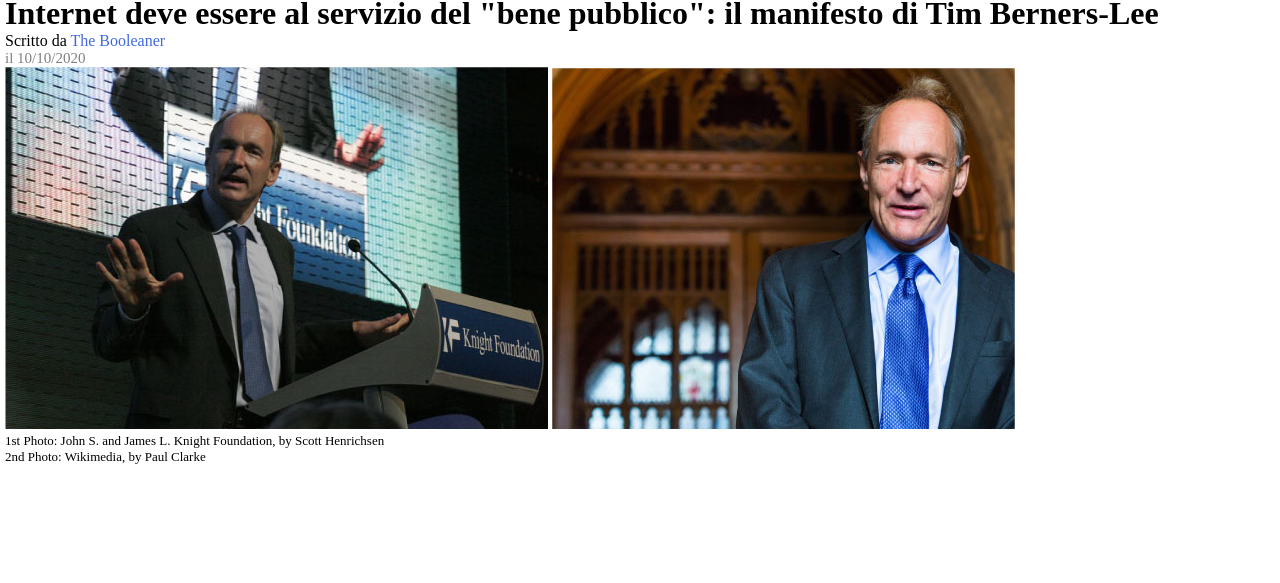
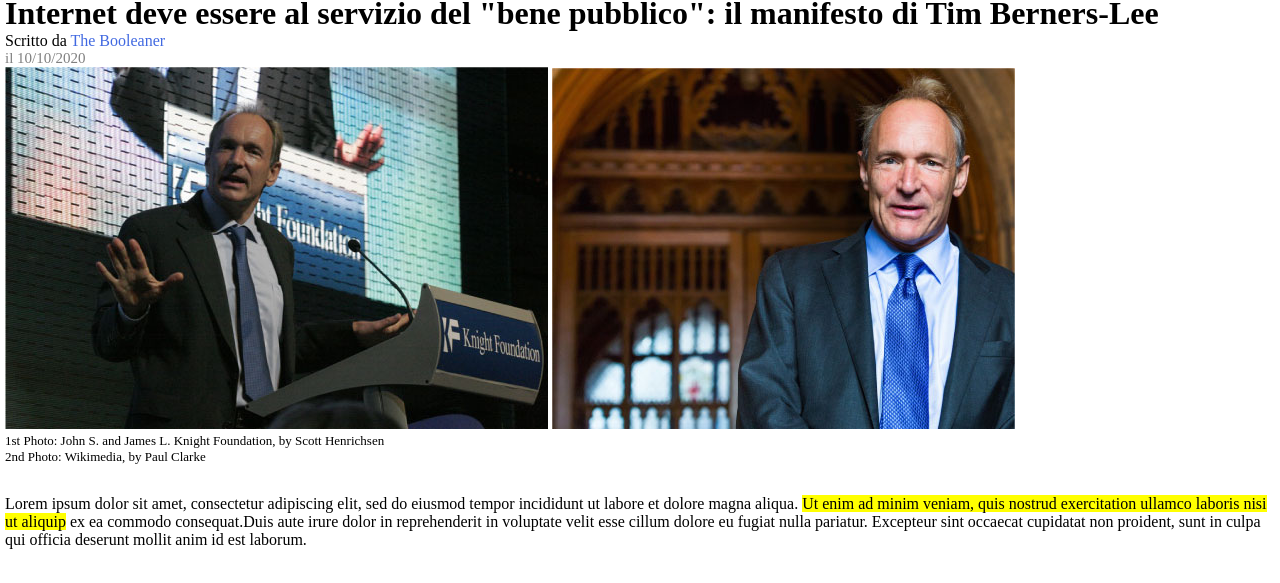
Before and after one commit to Fabio-Marzano/html-css-booleaner, a plain HTML site: page index.html in a window 1280 px wide. Shown: the part 85-668 px from the top of the page. Drawn offline with Linux system fonts and the light colour scheme.

Commit message:
[UPD] Create-paragraph-with-highlitght

```diff
--- a/css/style.css
+++ b/css/style.css
@@ -21,6 +21,8 @@ header {
 main{
     margin: 5px;
 }
+
+/* IMAGES SECTIONS */
 .author {
     color:grey
     font-size: 20px;
@@ -38,3 +40,12 @@ main{
 .caption {
     font-size: 13px;
 }
+
+/* TEXT CONTENT */
+.content {
+    margin: 30px 0px;
+}
+
+.highlight {
+    background-color: yellow;
+}
--- a/index.html
+++ b/index.html
@@ -25,6 +25,11 @@
         2nd Photo: Wikimedia, by Paul Clarke
       </div>
     </div>
+    <div class="content">
+      <p>
+        Lorem ipsum dolor sit amet, consectetur adipiscing elit, sed do eiusmod tempor incididunt ut labore et dolore magna aliqua. <span class="highlight">Ut enim ad minim veniam, quis nostrud exercitation ullamco laboris nisi ut aliquip</span> ex ea commodo consequat.Duis aute irure dolor in reprehenderit in voluptate velit esse cillum dolore eu fugiat nulla pariatur. Excepteur sint occaecat cupidatat non proident, sunt in culpa qui officia deserunt mollit anim id est laborum.
+      </p>
+    </div>
 
 
 
```
